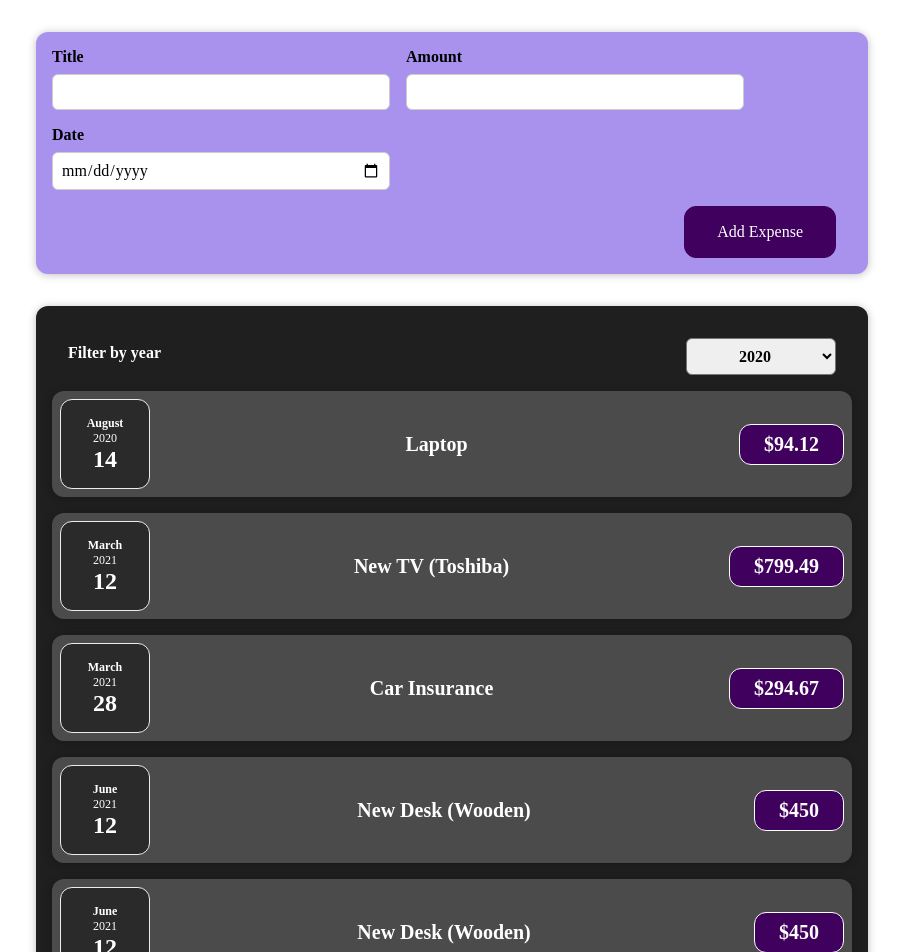
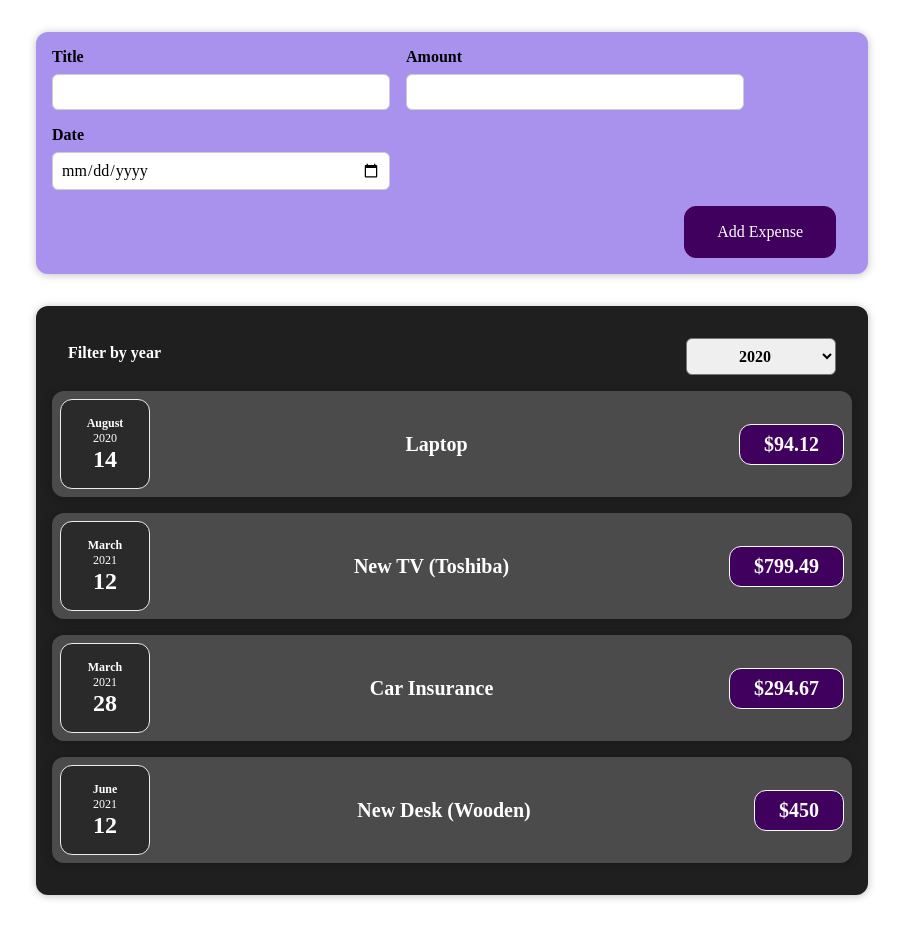
Before and after one commit to Abdelrahmanhassan1/React-Projects, a React (Create React App) app in the folder module1-expenses-tracker/: page / in a window 1280 px wide. Shown: the top 952 px of the page, without its empty margins (188-1091 px from the left). After the commit the page ends 927 px from the top, so only its background shows below. Built offline with nearby package versions, Linux system fonts and the light colour scheme.

Commit message:
rendering conditional content

```diff
--- a/module1-expenses-tracker/src/App.js
+++ b/module1-expenses-tracker/src/App.js
@@ -1,10 +1,11 @@
+import { useState } from "react";
 import "./App.css";
 
 import Expenses from "./components/Expenses/Expenses";
 import NewExpense from "./components/NewExpense/NewExpense";
 
 function App() {
-  const expenses = [
+  const INITIAL_EXPENSES = [
     {
       id: "e1",
       title: "Laptop",
@@ -29,16 +30,14 @@ function App() {
       amount: 450,
       date: new Date(2021, 5, 12),
     },
-    {
-      id: "e5",
-      title: "New Desk (Wooden)",
-      amount: 450,
-      date: new Date(2021, 5, 12),
-    },
   ];
 
+  const [expenses, setExpenses] = useState(INITIAL_EXPENSES);
+
   const AddingNewExpenseHandler = (newExpense) => {
-    console.log(newExpense);
+    setExpenses((prevExpenses) => {
+      return [newExpense, ...prevExpenses];
+    });
   };
 
   return (
--- a/module1-expenses-tracker/src/components/Expenses/Expenses.js
+++ b/module1-expenses-tracker/src/components/Expenses/Expenses.js
@@ -17,21 +17,28 @@ function Expenses(props) {
       )
     );
   };
+
+  let content = (
+    <p style={{ color: "white", fontSize: "20px" }}>No Expenses!!</p>
+  );
+
+  if (filteredContent.length > 0) {
+    content = filteredContent.map((expense) => (
+      <ExpenseItem
+        title={expense.title}
+        amount={expense.amount}
+        date={expense.date}
+        key={expense.id}
+      />
+    ));
+  }
   return (
     <Card className="expenses">
       <ExpensesFilter
         selectedYear={filterYear}
         onChangingSelectValue={selectValueHandler}
       />
-
-      {filteredContent.map((expense) => (
-        <ExpenseItem
-          title={expense.title}
-          amount={expense.amount}
-          date={expense.date}
-          key={expense.id}
-        />
-      ))}
+      {content}
     </Card>
   );
 }
--- a/module1-expenses-tracker/src/components/Expenses/ExpensesFilter.js
+++ b/module1-expenses-tracker/src/components/Expenses/ExpensesFilter.js
@@ -11,6 +11,7 @@ const ExpensesFilter = (props) => {
       <div className="expenses-filter__control">
         <label>Filter by year</label>
         <select onChange={selectHandler} value={props.selectedYear}>
+          <option value="2023">2023</option>
           <option value="2022">2022</option>
           <option value="2021">2021</option>
           <option value="2020">2020</option>
--- a/module1-expenses-tracker/src/components/NewExpense/NewExpense.js
+++ b/module1-expenses-tracker/src/components/NewExpense/NewExpense.js
@@ -6,6 +6,7 @@ function NewExpense(props) {
   const ExpenseFormDataHandler = (formData) => {
     const expensesData = {
       ...formData,
+      id: Math.random(),
     };
     props.onAddingNewExpense(expensesData);
   };
```
